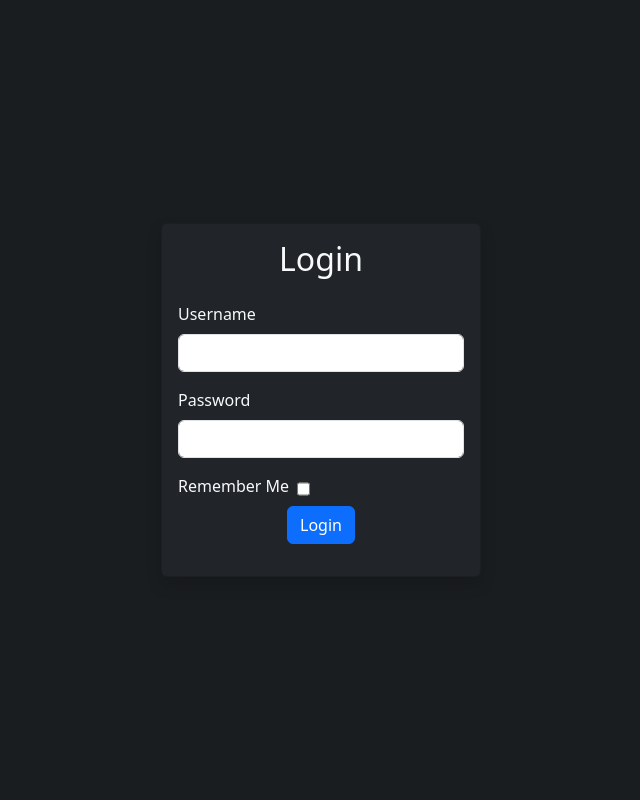
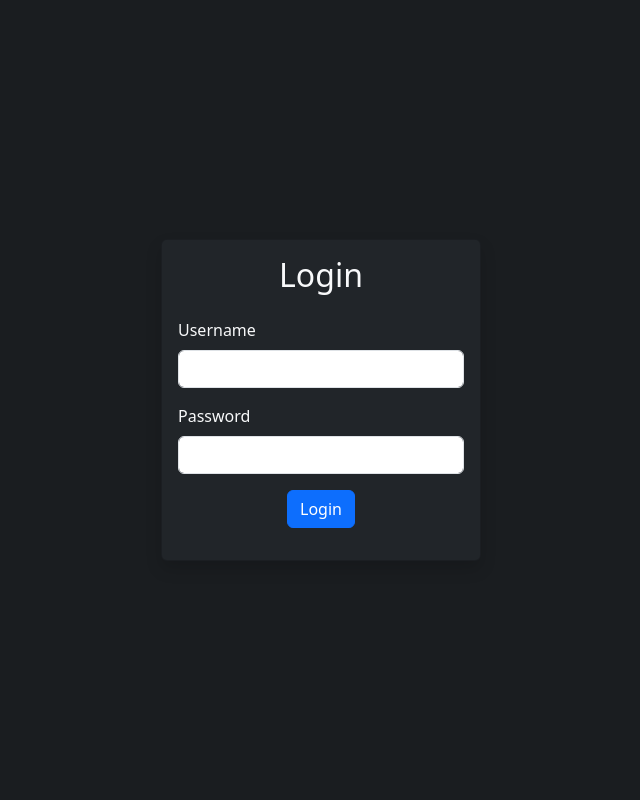
Before and after one commit to KnightmareLeon/simple-student-information-system-webapp, a Flask app: page /login in a window 1280 px wide. Shown: the whole page, without its empty margins (319-959 px from the left). Run offline with Flask 3, Linux system fonts and the light colour scheme; some libraries are stand-ins or nearby versions.

Commit message:
refactor(login): remove remember me feature

```diff
--- a/src/controllers/UserController.py
+++ b/src/controllers/UserController.py
@@ -10,7 +10,6 @@ user_bp = Blueprint("user", __name__)
 class LoginForm(FlaskForm):
     username = StringField('Username', [validators.DataRequired(), validators.Length(min=3, max=20)])
     password = PasswordField('Password', [validators.DataRequired()])
-    remember_me = BooleanField('Remember Me')
     submit = SubmitField("Login")
 
 @user_bp.route('/login', methods=['GET', 'POST'])
@@ -22,7 +21,7 @@ def login():
     if request.method == 'POST' and form.validate():
         user = User.get_by_username(form.username.data)
         if user and user.check_password(form.password.data):
-            login_user(user, remember=form.remember_me.data)
+            login_user(user)
 
             next_page = request.args.get('next')
             if not next_page or not next_page.startswith('/'):
--- a/src/views/templates/login.html
+++ b/src/views/templates/login.html
@@ -31,9 +31,6 @@
                     {{ form.password.label(class="form-label") }}<br>
                     {{ form.password(class="form-control", size=32) }}
                     </p>
-                    <div class="d-inline-flex gap-2 align-items-center justify-content-center">
-                    {{ form.remember_me.label(class="form-label") }} {{ form.remember_me(class="form-check") }}
-                    </div>
                     <div class="d-flex justify-content-center">
                         <p>{{ form.submit(class="btn btn-primary") }}</p>
                     </div>
```
